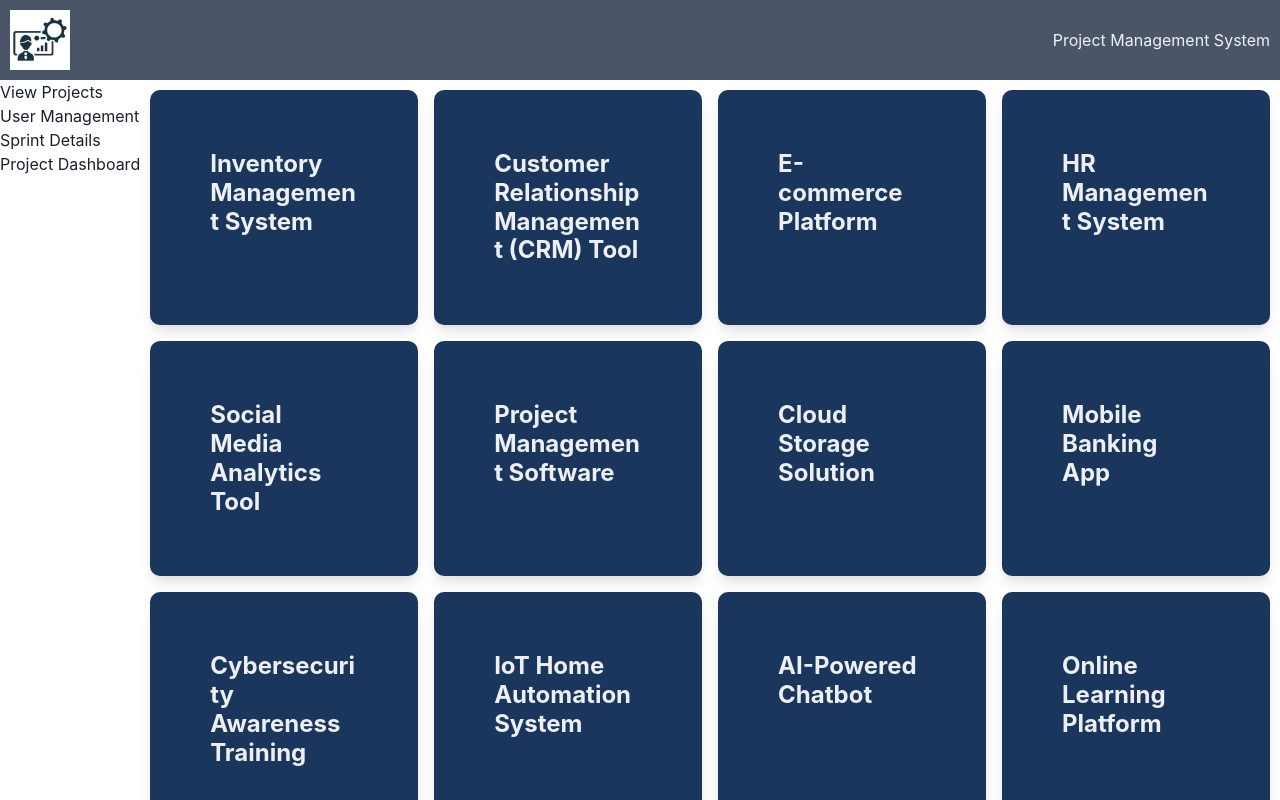
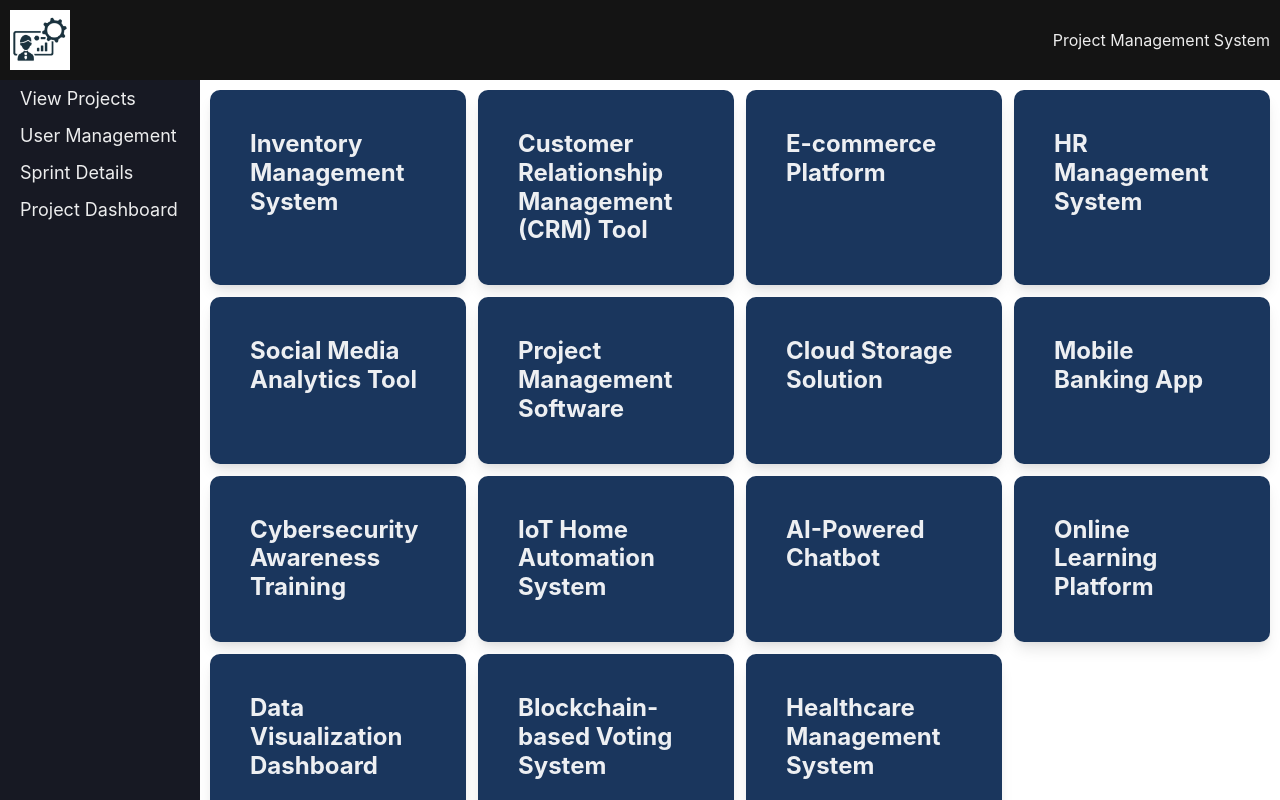
Before and after one commit to Djawad02/project-management, a React (Vite) app: page / in a window 1280 px wide. Shown: the top 800 px of the page. Built offline with nearby package versions, Linux system fonts and the light colour scheme.

Commit message:
Displaying sidebar

```diff
--- a/src/App.tsx
+++ b/src/App.tsx
@@ -10,12 +10,21 @@ function App() {
         base: `"nav" "main"`,
         lg: `"nav nav" "aside main"`,
       }}
+      templateColumns={{
+        base: "1fr",
+        lg: "200px 1fr",
+      }}
     >
-      <GridItem area="nav" bg="gray.600" color="whiteAlpha.900">
+      <GridItem area="nav" bg="blackAlpha.900" color="whiteAlpha.900">
         <Navbar />
       </GridItem>
       <Show above="lg">
-        <GridItem area="aside">
+        <GridItem
+          area="aside"
+          bg="gray.900"
+          color="whiteAlpha.900"
+          paddingX={5}
+        >
           <Sidebar />
         </GridItem>
       </Show>
--- a/src/components/ProjectCardContainer.tsx
+++ b/src/components/ProjectCardContainer.tsx
@@ -9,7 +9,7 @@ const ProjectCardContainer = ({ children }: Props) => {
     <Box
       borderRadius={10}
       overflow="hidden"
-      padding="40px"
+      padding="20px"
       bg="blue.900" // Dark background color
       color="whiteAlpha.900" // White text color
       boxShadow="lg" // Adds a shadow for depth
--- a/src/components/ProjectGrid.tsx
+++ b/src/components/ProjectGrid.tsx
@@ -11,11 +11,11 @@ const ProjectGrid = () => {
       <SimpleGrid
         columns={{ sm: 1, md: 2, lg: 3, xl: 4 }}
         padding="10px"
-        spacing={4}
+        spacing={3}
       >
         {projectList.map((project) => (
-          <ProjectCardContainer>
-            <ProjectCards key={project.id} project={project} />
+          <ProjectCardContainer key={project.id}>
+            <ProjectCards project={project} />
           </ProjectCardContainer>
         ))}
       </SimpleGrid>
--- a/src/components/Sidebar.tsx
+++ b/src/components/Sidebar.tsx
@@ -1,13 +1,21 @@
+import { list, List, ListItem } from "@chakra-ui/react";
 import React from "react";
 
 const Sidebar = () => {
+  const items = [
+    "View Projects",
+    "User Management",
+    "Sprint Details",
+    "Project Dashboard",
+  ];
   return (
-    <ul>
-      <li>View Projects</li>
-      <li>User Management</li>
-      <li>Sprint Details</li>
-      <li>Project Dashboard</li>
-    </ul>
+    <List>
+      {items.map((item) => (
+        <ListItem paddingY="5px" fontSize="lg" key={item}>
+          {item}
+        </ListItem>
+      ))}
+    </List>
   );
 };
 
```
